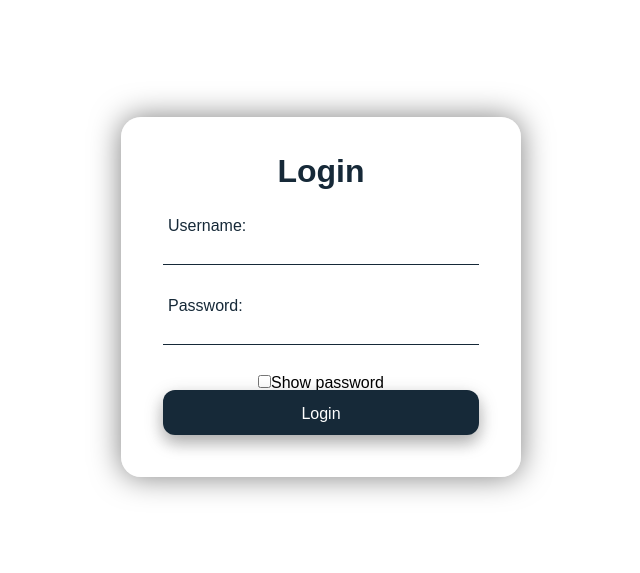
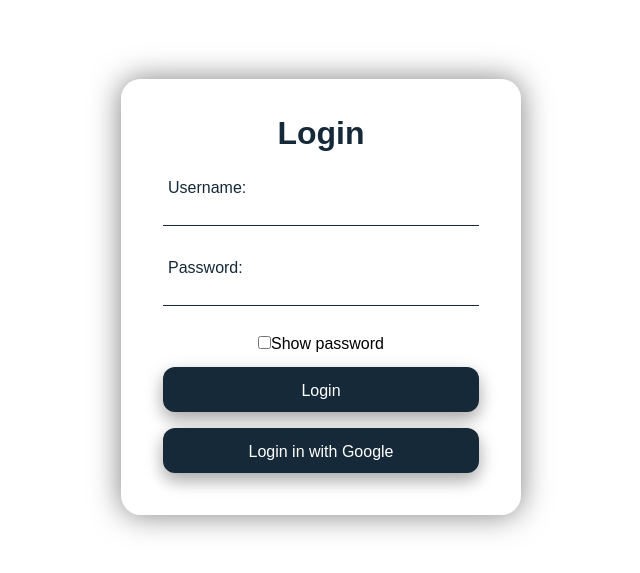
Before and after one commit to chinmay2814/HMP_OJ, a React (Create React App) app: page /login in a window 1280 px wide. Shown: the part 103-676 px from the top of the page, without its empty margins (319-959 px from the left). Built offline with nearby package versions, Linux system fonts and the light colour scheme; a web font is replaced by a local one.

Commit message:
Added Google Btn

```diff
--- a/src/Pages/LoginPage.css
+++ b/src/Pages/LoginPage.css
@@ -94,3 +94,37 @@ body {
   box-shadow: 0 5px #666;
   transform: translateY(4px);
 }
+
+
+.btn2{
+  width: 100%;
+  height: 45px;
+  background: #162938;
+  border: none;
+  outline: none;
+  border-radius: 12px;
+  cursor: pointer;
+  font-size: 1em;
+  color: #fff;
+  font-weight: 500;
+  transition-duration: 0.4s;
+  box-shadow: 0 8px 16px 0
+  rgba(0, 0, 0, 0.2),0 6px 20px 0 rgba(0, 0, 0, 0.19);
+  display: inline-block;
+  padding: 15px 25px;
+  text-align: center;
+  text-decoration: none;
+  outline: none;
+
+}
+.btn2:hover{
+  background-color: #C58C3A;
+  color: #fff;
+  box-shadow: 0 12px 16px 0
+  rgba(0, 0, 0, 0.24),0 17px 50px 0 rgba(0, 0, 0, 0.19);
+}
+.btn2:active{
+  border: #3e8e41;
+  box-shadow: 0 5px #666;
+  transform: translateY(4px);
+}
--- a/src/Pages/LoginPage.js
+++ b/src/Pages/LoginPage.js
@@ -49,6 +49,7 @@ const LoginPage = () => {
     }
   };
 
+  const handleGoogle = async (e) => {};
   return (
     <div className="wrapper">
       <div class="form-box login">
@@ -81,9 +82,13 @@ const LoginPage = () => {
             />
             <label htmlFor="showPasswordCheckbox">Show password</label>
           </div>
-
+          <p> </p>
           <button type="submit" class="btn" onClick={handleSubmit}>
             Login
+          </button>
+          <p> </p>
+          <button type="submit" class="btn2" onClick={handleGoogle}>
+            Login in with Google
           </button>
         </form>
       </div>
```
Also changed, not shown: 1 other file (tests, documents, lock files or other folders).
